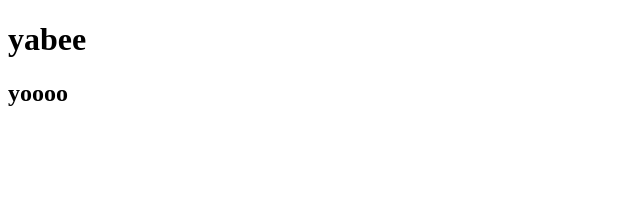
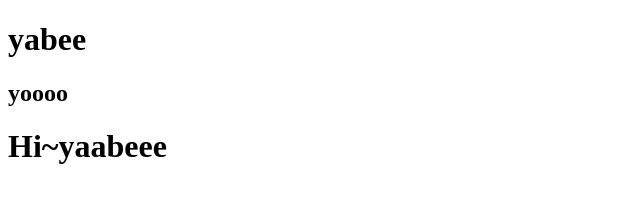
Before and after one commit to yaabeee1111/yabeeeee, a plain HTML site: page index.html in a window 1280 px wide. Shown: the whole page, without its empty margins (0-640 px from the left). Drawn offline with Linux system fonts and the light colour scheme.

Commit message:
hi~yaabeee

```diff
--- a/index.html
+++ b/index.html
@@ -9,5 +9,6 @@
 <body>
     <h1>yabee</h1>
     <h2>yoooo</h2>
+    <h1>Hi~yaabeee</h1>
 </body>
 </html>
```
